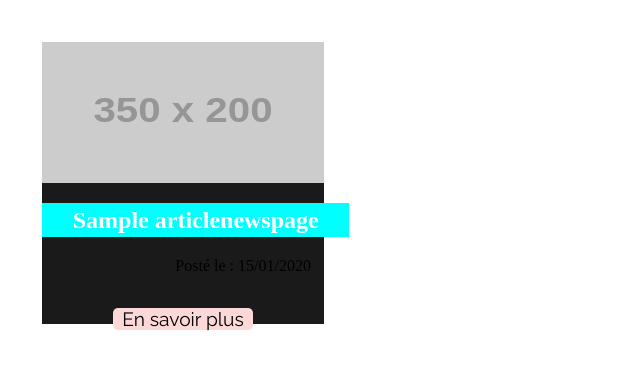
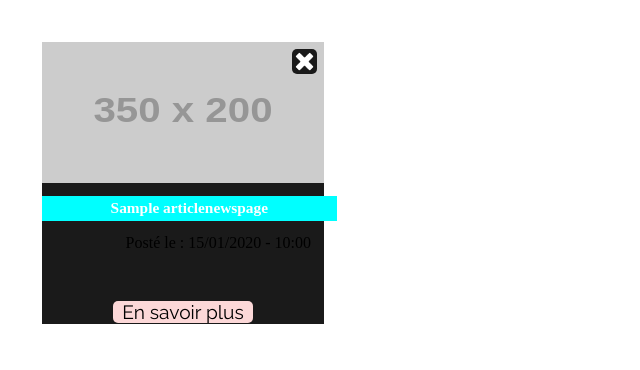
Before and after one commit to Laura-lbk/UnicornisParty, a Symfony app: template templates/news/shownews.html.twig in a window 1280 px wide. Shown: the top 370 px of the page, without its empty margins (0-640 px from the left). Run offline with Twig, Linux system fonts and the light colour scheme; the template is opened without the code that fills it: most values are stand-ins (such as "Sample title", 1, 10 or a date in 2020); grey boxes labelled with a size stand in for pictures from a placeholder-image service; some libraries are stand-ins or nearby versions.

Commit message:
Suppression News Fonctionelle

```diff
--- a/public/css/news/displaynews.css
+++ b/public/css/news/displaynews.css
@@ -4,6 +4,7 @@
     display:flex;
     flex-direction: row;
     flex-wrap: wrap;
+    z-index: 1;
 }
 
 .article_news{
@@ -33,9 +34,10 @@
     color: #ffffff;
     background-color: aqua;
     width: 100%;
+    font-size: 1.2vw;
     padding: 0.3vw;
-    padding-left: 1vw;
-    padding-right: 1vw;
+    padding-left: 0.5vw;
+    padding-right: 0.5vw;
     text-align: center;
 
 }
@@ -103,4 +105,29 @@
 .add_plus{
     width:50%;
     margin-top: 1vw;
+
 }
+
+.remove_news_container{
+    position: absolute;
+    z-index: 2;
+    background-color: #1a1a1a;
+    width: 2vw;
+    height: 2vw;
+    margin-left: 19.5vw;
+    margin-top: 0.5vw;
+    border-radius: 5px;
+    transition: 0.3s;
+}
+
+.remove_news_container:hover{
+    background-color: #9b0000;
+    transition: 0.3s;
+}
+
+.remove_news{
+    width: 1.5vw;
+    height: 1.5vw;
+    margin-left:0.25vw;
+    margin-top:0.25vw;
+}
--- a/src/Entity/ArticleNews.php
+++ b/src/Entity/ArticleNews.php
@@ -19,7 +19,7 @@ class ArticleNews
 
     /**
      * @ORM\Column(type="string", length=255)
-     * @Assert\Length(min=1, max=60)
+     * @Assert\Length(min=1, max=80)
      */
     private $titre;
 
--- a/templates/news/shownews.html.twig
+++ b/templates/news/shownews.html.twig
@@ -20,11 +20,16 @@
         {% for article in articlenewspage %}
 
             <article class="article_news">
+
+            <a class="remove_news_container" href="{{path('remove_news_choix', {'id':article.id})}}">
+            <img class="remove_news" src="/images/exit.png" alt="">
+            </a>
+
             <img class="image_news" src="http://placehold.it/350x200" alt="">
                 <div class="contenu_news">
                     <div class="titre_news_container">
                         <h2 class="titre_news"> {{article.titre}}</h2>
-                        <div class="metadata">Posté le : {{article.dateCreation | date('d/m/Y')}} </div>
+                        <div class="metadata">Posté le : {{article.dateCreation | date('d/m/Y - H:i')}} </div>
                     </div>
                     <a class="btn_normal" href="{{path('show_news', {'id':article.id})}}"> En savoir plus</a>
                 </div>
```
Also changed, not shown: src/Controller/ArticleNewsController.php (+23 -3 lines), templates/news/remove_news.html.twig (added, +26 -0 lines), public/images/exit.png (added).
